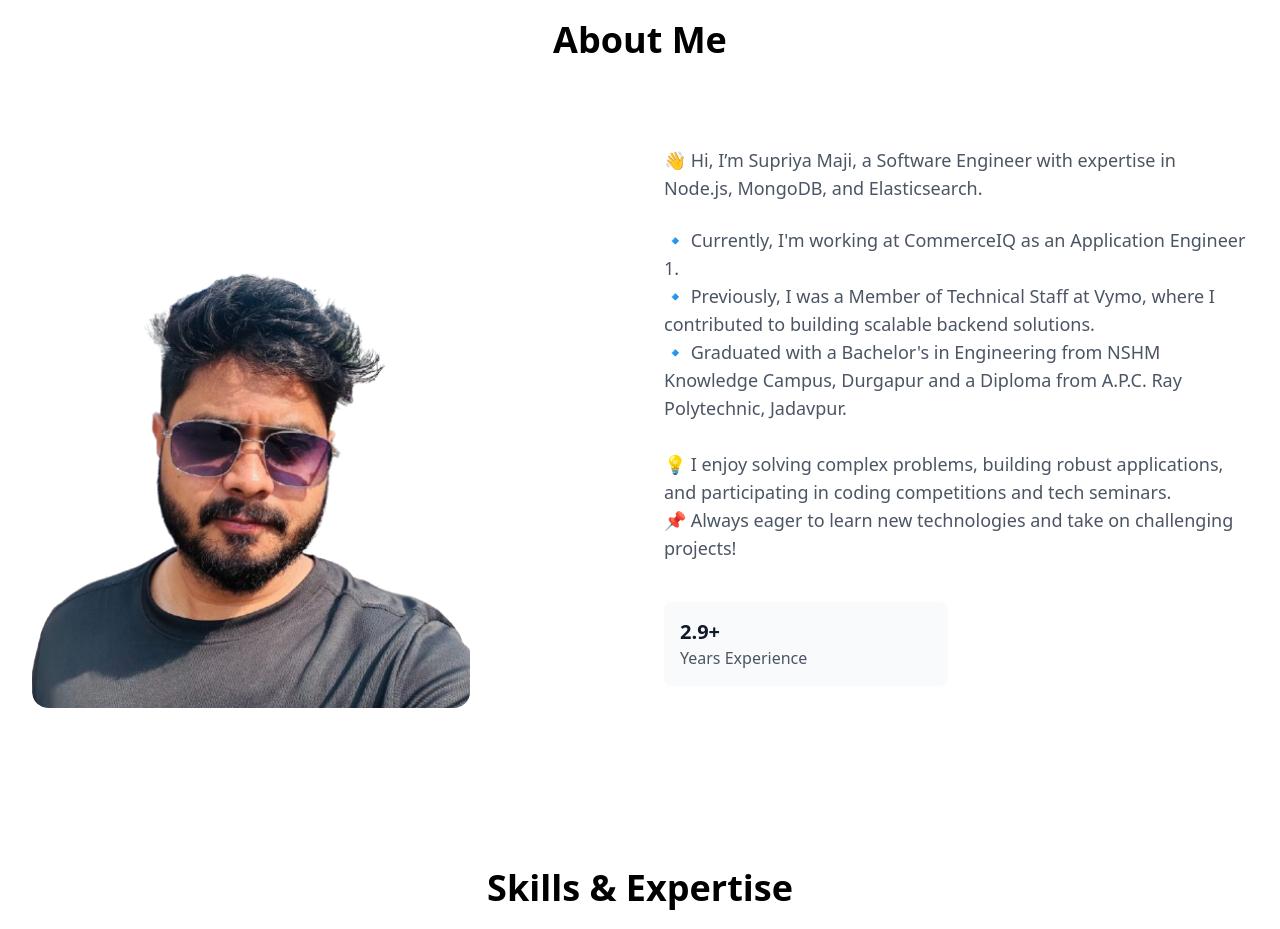
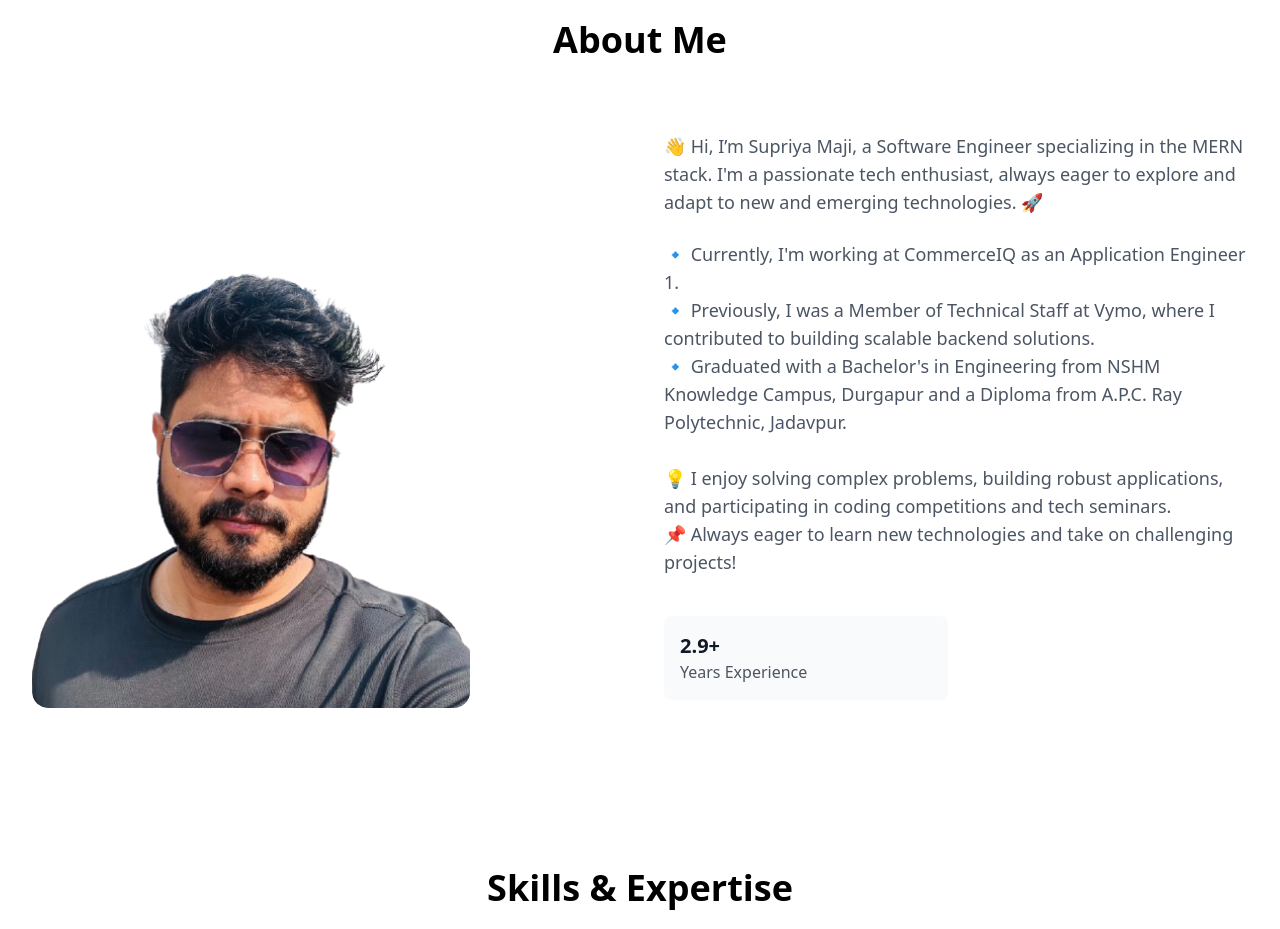
Before and after one commit to supriyamaji1998/supriya_portfolio, a React (Vite) app: page / in a window 1280 px wide. Shown: the part 860-1789 px from the top of the page. Built offline with nearby package versions, Linux system fonts and the light colour scheme.

Commit message:
changes in about

```diff
--- a/src/components/About.tsx
+++ b/src/components/About.tsx
@@ -35,8 +35,7 @@ export default function About() {
 
           <motion.div className="space-y-6" variants={staggerContainer}>
             <motion.p className="text-lg text-gray-600" variants={fadeInUp}>
-            👋 Hi, I’m Supriya Maji, a Software Engineer with expertise in Node.js, MongoDB, and Elasticsearch.
-            </motion.p>
+            👋 Hi, I’m Supriya Maji, a Software Engineer specializing in the MERN stack. I'm a passionate tech enthusiast, always eager to explore and adapt to new and emerging technologies. 🚀            </motion.p>
 
             <motion.p className="text-lg text-gray-600" variants={fadeInUp}>
               🔹 Currently, I'm working at CommerceIQ as an Application Engineer 1.<br />
```
